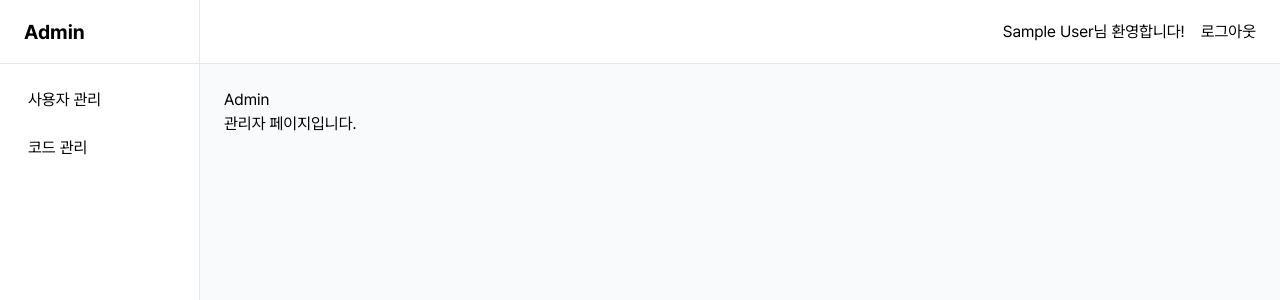
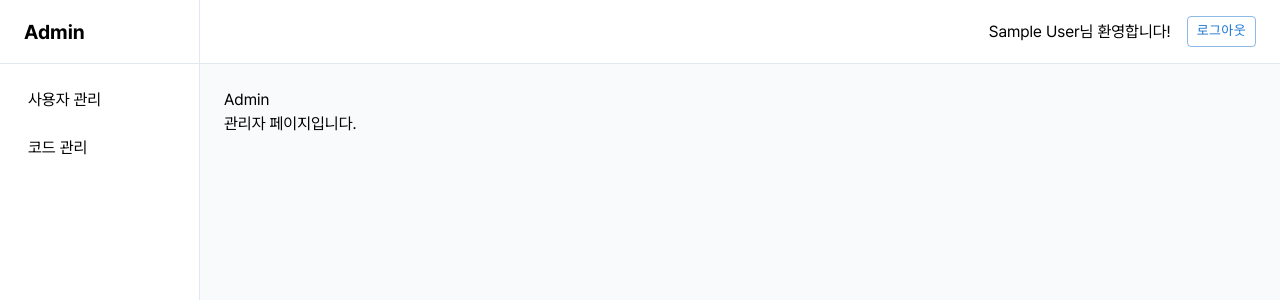
Before and after one commit to poroyun/admin-react, a React (Vite) app: page /admin in a window 1280 px wide. Shown: the top 300 px of the page. Built offline with nearby package versions, Linux system fonts and the light colour scheme; sample sign-in values are in the browser's storage.

Commit message:
feat: MUI 환경 구성 / 스타일 우선순위 문제 확인

```diff
--- a/package.json
+++ b/package.json
@@ -11,6 +11,9 @@
     "server": "json-server db.json --port 3000"
   },
   "dependencies": {
+    "@emotion/react": "^11.14.0",
+    "@emotion/styled": "^11.14.1",
+    "@mui/material": "^9.4.0",
     "@reduxjs/toolkit": "^2.12.0",
     "axios": "^1.20.0",
     "lucide-react": "^1.43.0",
--- a/src/components/admin/AdminHeader.tsx
+++ b/src/components/admin/AdminHeader.tsx
@@ -1,3 +1,5 @@
+import Button from '@mui/material/Button'
+
 interface AdminHeaderProps {
   userName: string
   onLogout: () => void
@@ -10,7 +12,12 @@ function AdminHeader({
   return (
     <header className="flex h-16 items-center justify-end gap-4 border-b border-slate-200 bg-white px-6">
       <p>{userName}님 환영합니다!</p>
-      <button onClick={onLogout}>로그아웃</button>
+      <Button
+        variant="outlined"
+        size="small"
+        onClick={onLogout}>
+          로그아웃
+        </Button>
     </header>
   )
 }
--- a/src/main.tsx
+++ b/src/main.tsx
@@ -4,11 +4,17 @@ import './index.css'
 import App from './App.tsx'
 import { Provider } from 'react-redux'
 import { store } from './store/store.ts'
+import { StyledEngineProvider } from '@mui/material/styles'
+import GlobalStyles from '@mui/material/GlobalStyles'
 
 createRoot(document.getElementById('root')!).render(
   <StrictMode>
-    <Provider store={store}>
-      <App />
-    </Provider>
+    <StyledEngineProvider enableCssLayer>
+      <GlobalStyles styles="@layer theme, base, mui, components, utilities;" />
+
+      <Provider store={store}>
+        <App />
+      </Provider>
+    </StyledEngineProvider>
   </StrictMode>,
 )
```
Also changed, not shown: 1 other file (tests, documents, lock files or other folders).
